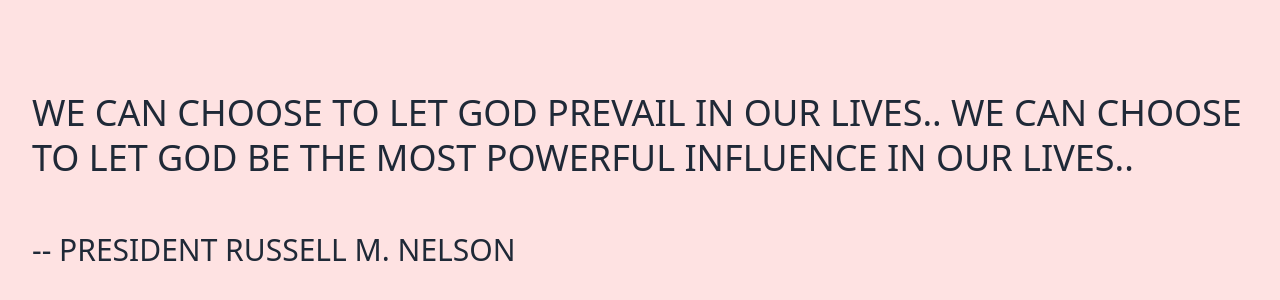
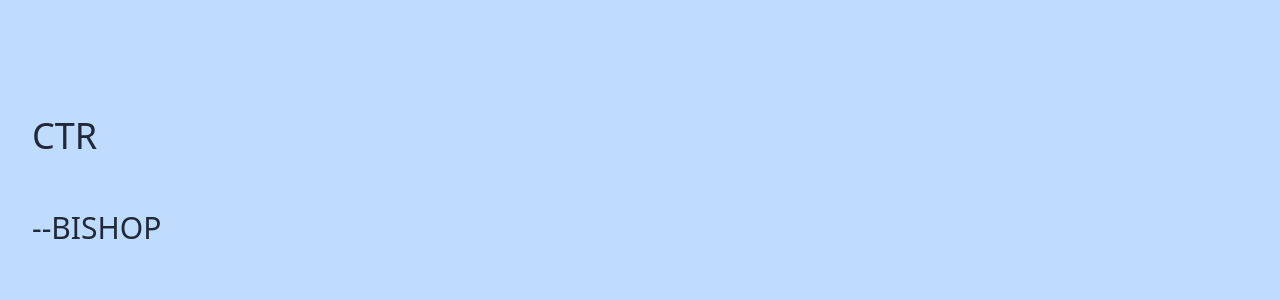
Before and after one commit to sfonua10/mobile-quote-app, a Next.js app: page / in a window 1280 px wide. Shown: the part 220-520 px from the top of the page. Built offline with nearby package versions, Linux system fonts and the light colour scheme.

Commit message:
add random background color and dynamic data quotes

```diff
--- a/pages/index.js
+++ b/pages/index.js
@@ -1,6 +1,42 @@
+import React, {useState} from 'react';
 import Head from "next/head";
+import {getRandomInt} from '../utils/getRandomInt';
 
 export default function Home() {
+  const colors = ['gray', 'red', 'yellow', 'green', 'blue', 'indigo', 'purple', 'pink'];
+  const quotes = [
+    {
+      quote: '..whose eyes are upon all men;..',
+      source: 'D&C 1:1'
+    },
+    {
+      quote: 'the voice of the Lord is unto all men, ...',
+      source: 'D&C 1:2'
+    },
+    {
+      quote: '...their iniquities shall be spoken upon the housetops, and their secret acts shall be revealed.',
+      source: 'D&C 1:3'
+    },
+    {
+      quote: 'Let God Prevail',
+      source: 'President Russell M. Nelson'
+    }
+  ];
+  const [currentQuote, setCurrentQuote] = useState({
+    quote: 'CTR',
+    source: 'Bishop'
+  });
+  const [currentInd, setCurrentInd] = useState(0);
+  const [randomColor, setRandomColor] = useState('blue');
+  const nextQuote = () => {
+    setCurrentInd(currentInd + 1);
+    if(currentInd === quotes.length - 1) {
+      setCurrentInd(0);
+    }
+
+    setCurrentQuote(quotes[currentInd]);
+    setRandomColor(colors[getRandomInt(colors.length)]);
+  }
   return (
     <>
       <Head>
@@ -8,17 +44,15 @@ export default function Home() {
         <link rel="icon" href="/apple-touch-icon.png" />
       </Head>
 
-      <main className="flex bg-red-100 h-screen content-center">
-        <h1 className="self-center text-4xl leading-tight mx-8 uppercase text-gray-800	">
-          We can choose to let God prevail in our lives.. We can choose to let
-          God be the most powerful influence in our lives..
-          <br /><br />
-          <span className="text-3xl">
-
-          -- President
-          Russell M. Nelson
-          </span>
-        </h1>
+      <main className={`flex bg-${randomColor}-200 h-screen content-center`}>
+        <div className="self-center" onClick={nextQuote}>
+          <h1 className="text-4xl leading-tight mx-8 uppercase text-gray-800">
+            {currentQuote?.quote}
+            <br />
+            <br />
+            <span className="text-3xl">--{currentQuote?.source}</span>
+          </h1>
+        </div>
       </main>
     </>
   );
--- /dev/null
+++ b/utils/getRandomInt.js
@@ -0,0 +1,3 @@
+export const getRandomInt = (max) => {
+  return Math.floor(Math.random() * Math.floor(max));
+}
```
